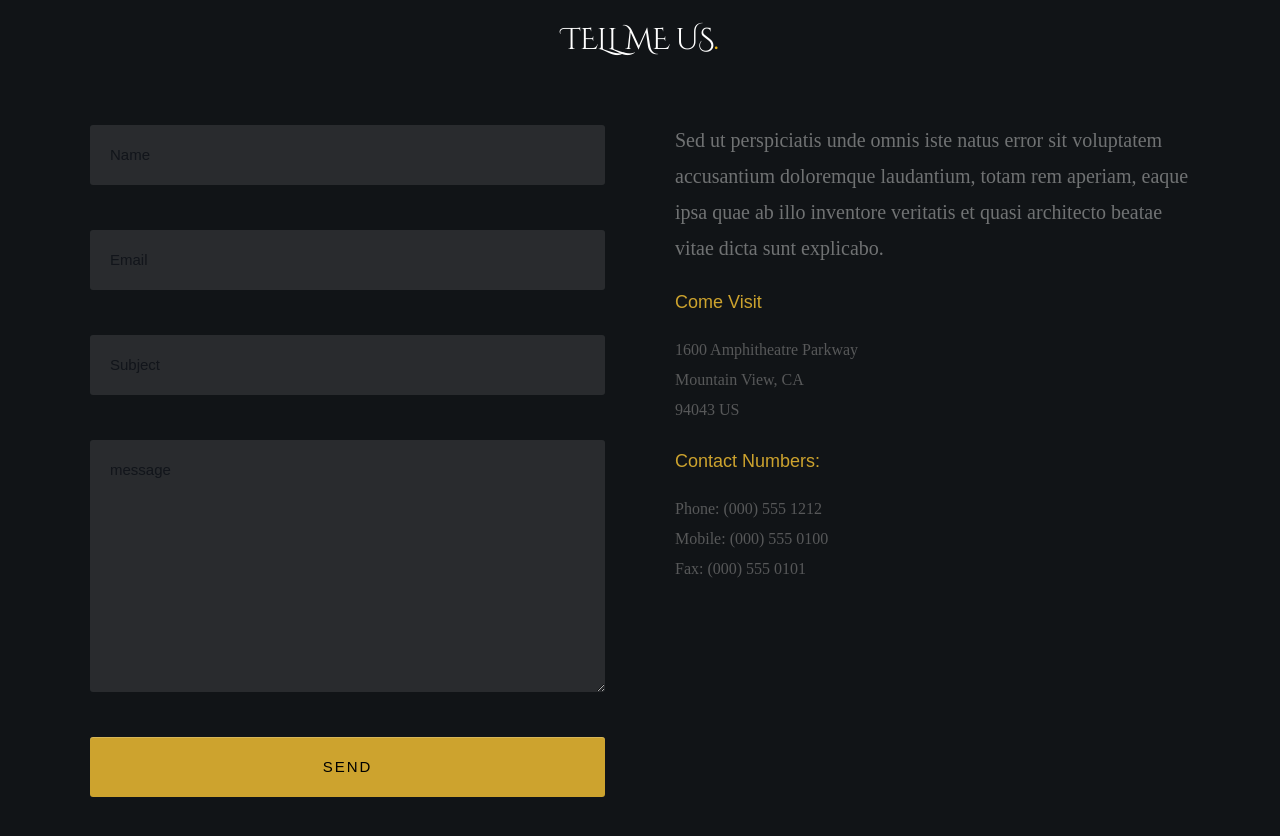
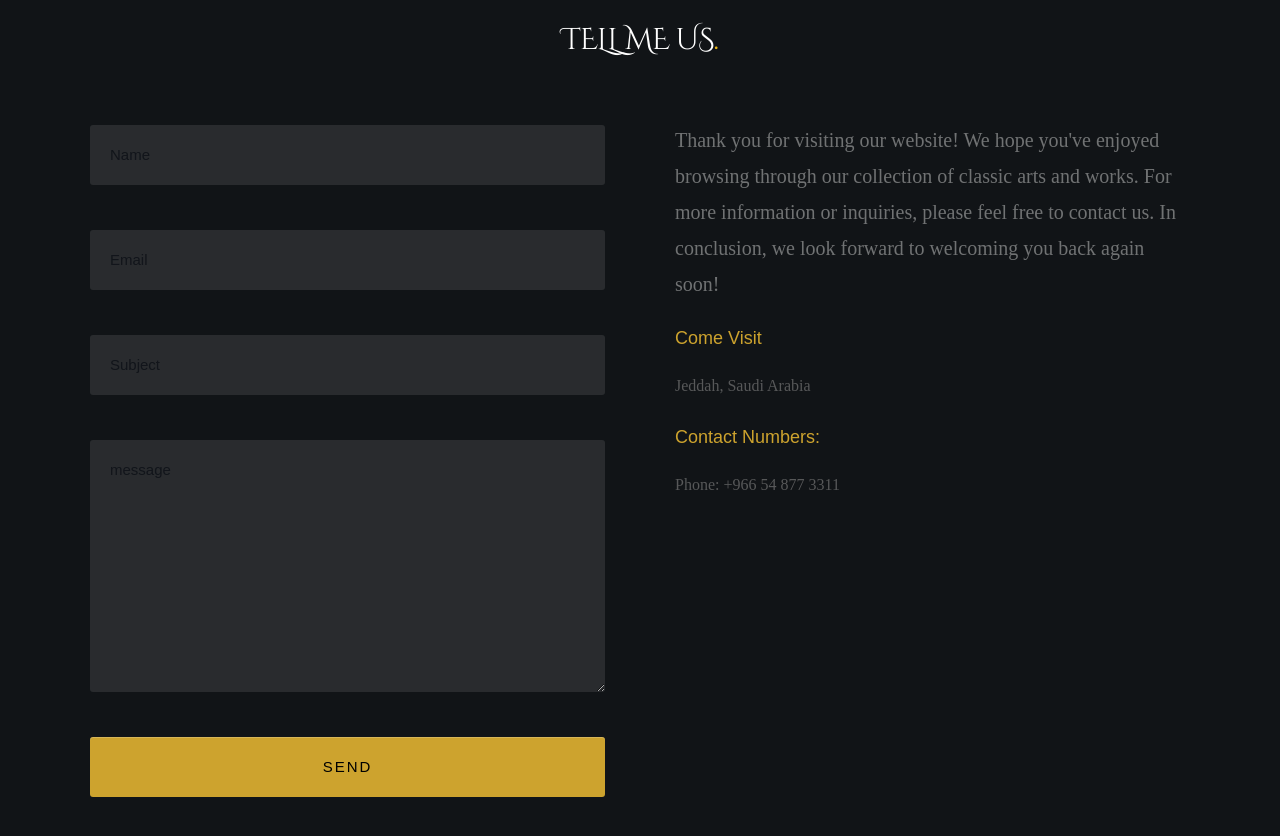
Before and after one commit to Mahmoud-M2/art22, a plain HTML site: page index.html in a window 1280 px wide. Shown: the part 3480-4316 px from the top of the page. Drawn offline with Linux system fonts and the light colour scheme; a web font is replaced by a local one.

Commit message:
index.html

```diff
--- a/index.html
+++ b/index.html
@@ -719,20 +719,23 @@
 
          <div class="six columns tab-whole right">
 
-            <p class="lead">Sed ut perspiciatis unde omnis iste natus error sit voluptatem accusantium doloremque laudantium, totam rem aperiam, eaque ipsa quae ab illo inventore veritatis et quasi architecto beatae vitae dicta sunt explicabo.
+            <p class="lead">
+
+Thank you for visiting our website! We hope you've enjoyed browsing through our collection of classic arts and works. For more information or inquiries, please feel free to contact us. In conclusion, we look forward to welcoming you back again soon!
+
+
 
 	         <h3 class="address">Come Visit</h3>
 
 	         <p>
-            1600 Amphitheatre Parkway<br>
-            Mountain View, CA<br>
-            94043 US
+            Jeddah, Saudi Arabia
+			 <br>
+
             </p>
 
             <h3>Contact Numbers:</h3>
-			   <p>Phone: (000) 555 1212<br>
-			   	Mobile: (000) 555 0100<br>
-			     	Fax: (000) 555 0101
+			   <p>Phone: +966 54 877 3311<br>
+
 			   </p>
 
          </div>
@@ -795,9 +798,9 @@
       <div id="main-button" class="wave close">
         <i class="fas fa-comments fa-times"></i>
       </div>
-      <a href="#" class="telegram-color"><i class="fa fa-instagram"></i></a>
-      <a href="#" class="whatsapp-color"><i class="fab fa-whatsapp"></i></a>
-      <a href="#" class="messenger-color"><i class="fa-solid fa-envelope"></i></i></a>
+      <a href="https://www.instagram.com/alsaadi.bashayr?igsh=MXN1Zmc3MnB3cnB6cQ%3D%3D&utm_source=qr" class="telegram-color"><i class="fa fa-instagram"></i></a>
+      <a href="https://wa.me/9660548773311?text=Hello%20there!" class="whatsapp-color"><i class="fab fa-whatsapp"></i></a>
+      <a href="mailto:alsaadibashayr@gmail.com?subject=Subject%20Here&body=Body%20Here" class="messenger-color"><i class="fa-solid fa-envelope"></i></i></a>
     </div>
   </div>
 
```
